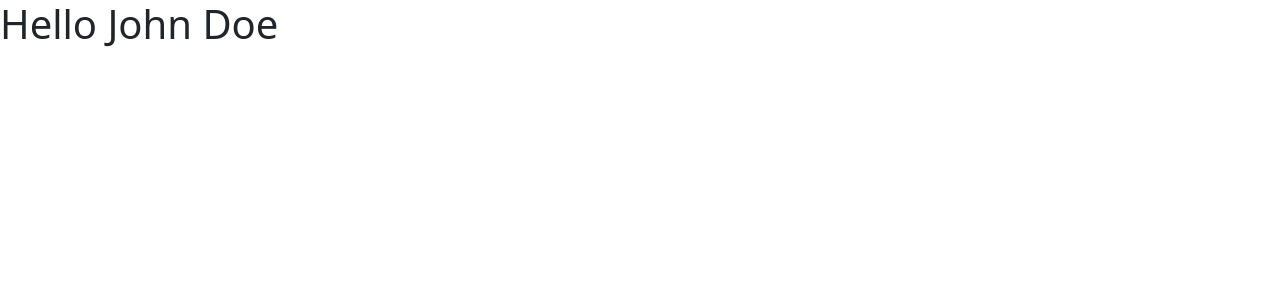
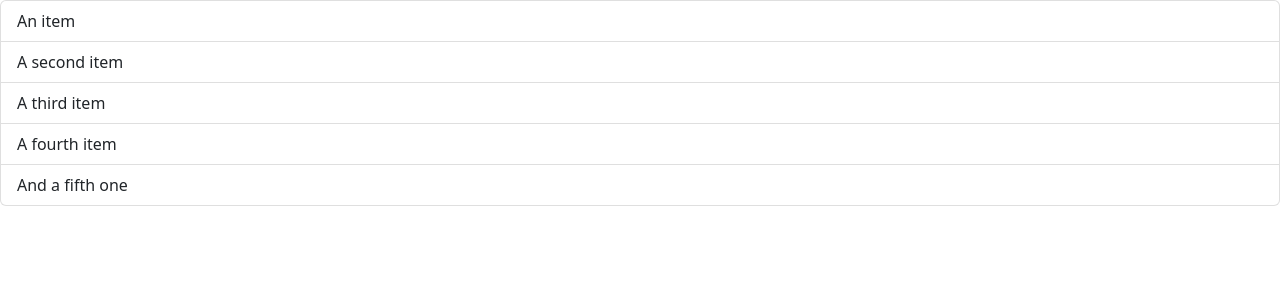
Before and after one commit to mrbahadoor/react18-practice, a React (Vite) app: page / in a window 1280 px wide. Shown: the top 300 px of the page. Built offline with nearby package versions, Linux system fonts and the light colour scheme.

Commit message:
Add listgroup from bootstrap

```diff
--- a/src/App.tsx
+++ b/src/App.tsx
@@ -1,7 +1,7 @@
-import Message from "./Message"
+import ListGroup from "./components/ListGroup";
 
 function App() {
-  return <div><Message /></div>
+  return <div><ListGroup /></div>
 }
 
 export default App;
--- /dev/null
+++ b/src/components/ListGroup.tsx
@@ -0,0 +1,13 @@
+function ListGroup() {
+    return (
+    <ul className="list-group">
+        <li className="list-group-item">An item</li>
+        <li className="list-group-item">A second item</li>
+        <li className="list-group-item">A third item</li>
+        <li className="list-group-item">A fourth item</li>
+        <li className="list-group-item">And a fifth one</li>
+    </ul>
+  );
+}
+
+export default ListGroup;
```
